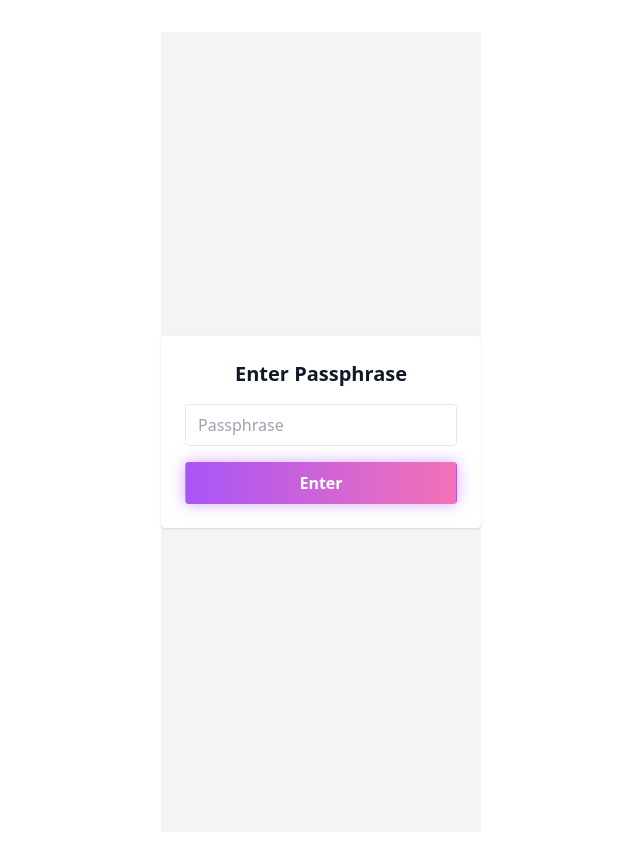
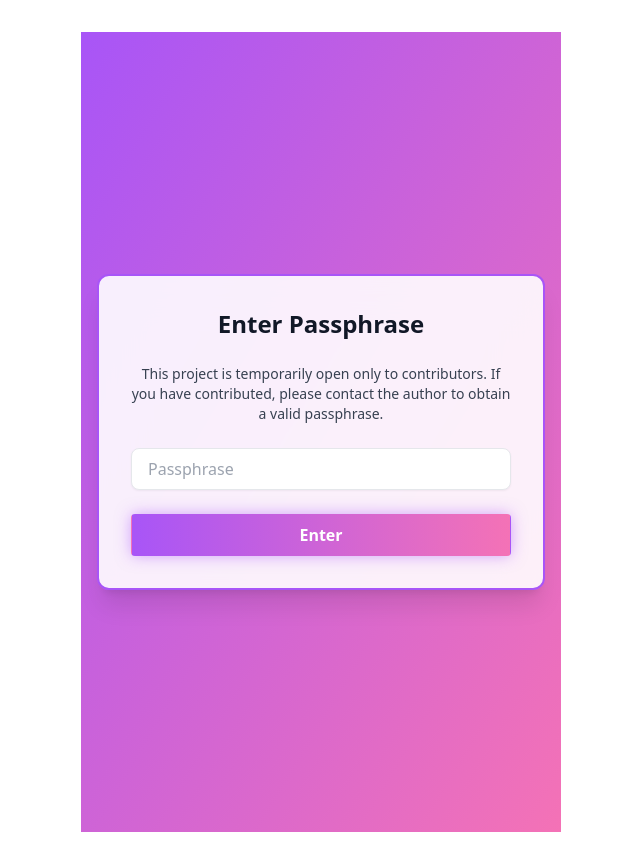
Before and after one commit to Qsuluqod/ChatGPTcorpus, a Vue app in the folder frontend/: page /login in a window 1280 px wide. Shown: the whole page, without its empty margins (319-959 px from the left). Built offline with nearby package versions, Linux system fonts and the light colour scheme.

Commit message:
style: enhance login page

```diff
--- a/frontend/src/views/LoginView.vue
+++ b/frontend/src/views/LoginView.vue
@@ -1,14 +1,21 @@
 <template>
-  <div class="min-h-screen flex items-center justify-center bg-gray-100">
-    <form @submit.prevent="checkPassphrase" class="bg-white p-6 rounded shadow space-y-4 w-80">
-      <h1 class="text-xl font-semibold text-center">Enter Passphrase</h1>
+  <div class="min-h-screen flex items-center justify-center bg-gradient-to-br from-primary-from to-primary-to p-4">
+    <form
+      @submit.prevent="checkPassphrase"
+      class="bg-white/90 backdrop-blur-xl border-2 border-primary-from rounded-xl shadow-xl p-8 space-y-6 w-full max-w-md"
+    >
+      <h1 class="text-2xl font-bold text-center text-gray-900">Enter Passphrase</h1>
+      <p class="text-center text-gray-700 text-sm">
+        This project is temporarily open only to contributors. If you have contributed,
+        please contact the author to obtain a valid passphrase.
+      </p>
       <input
         v-model="input"
         type="password"
         placeholder="Passphrase"
-        class="w-full border px-3 py-2 rounded"
+        class="input bg-white"
       />
-      <p v-if="error" class="text-red-600 text-sm">{{ error }}</p>
+      <p v-if="error" class="text-red-600 text-sm text-center">{{ error }}</p>
       <button type="submit" class="w-full btn-primary">Enter</button>
     </form>
   </div>
```
